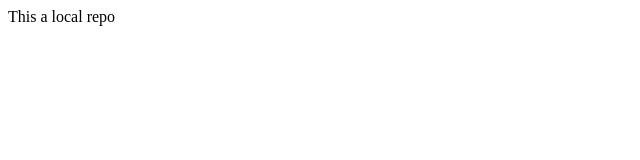
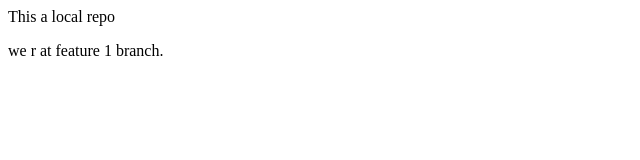
Before and after one commit to jagruti-git-hub/LocalRepo, a plain HTML site: page index.html in a window 1280 px wide. Shown: the whole page, without its empty margins (0-640 px from the left). Drawn offline with Linux system fonts and the light colour scheme.

Commit message:
testing feature 1 branch

```diff
--- a/index.html
+++ b/index.html
@@ -1 +1,2 @@
 <p>This a local repo</p>
+<p>we r at feature 1 branch.</p>
```
